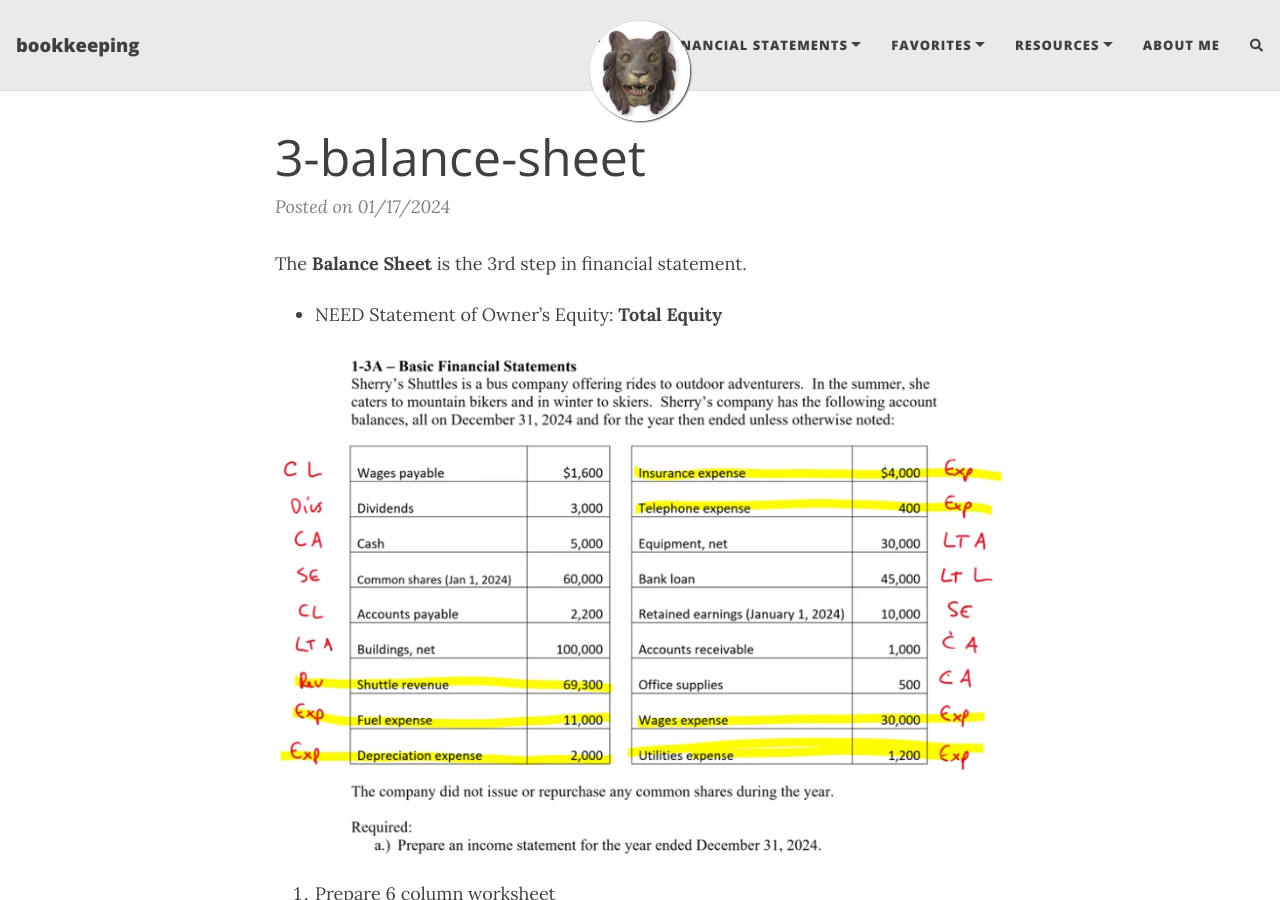
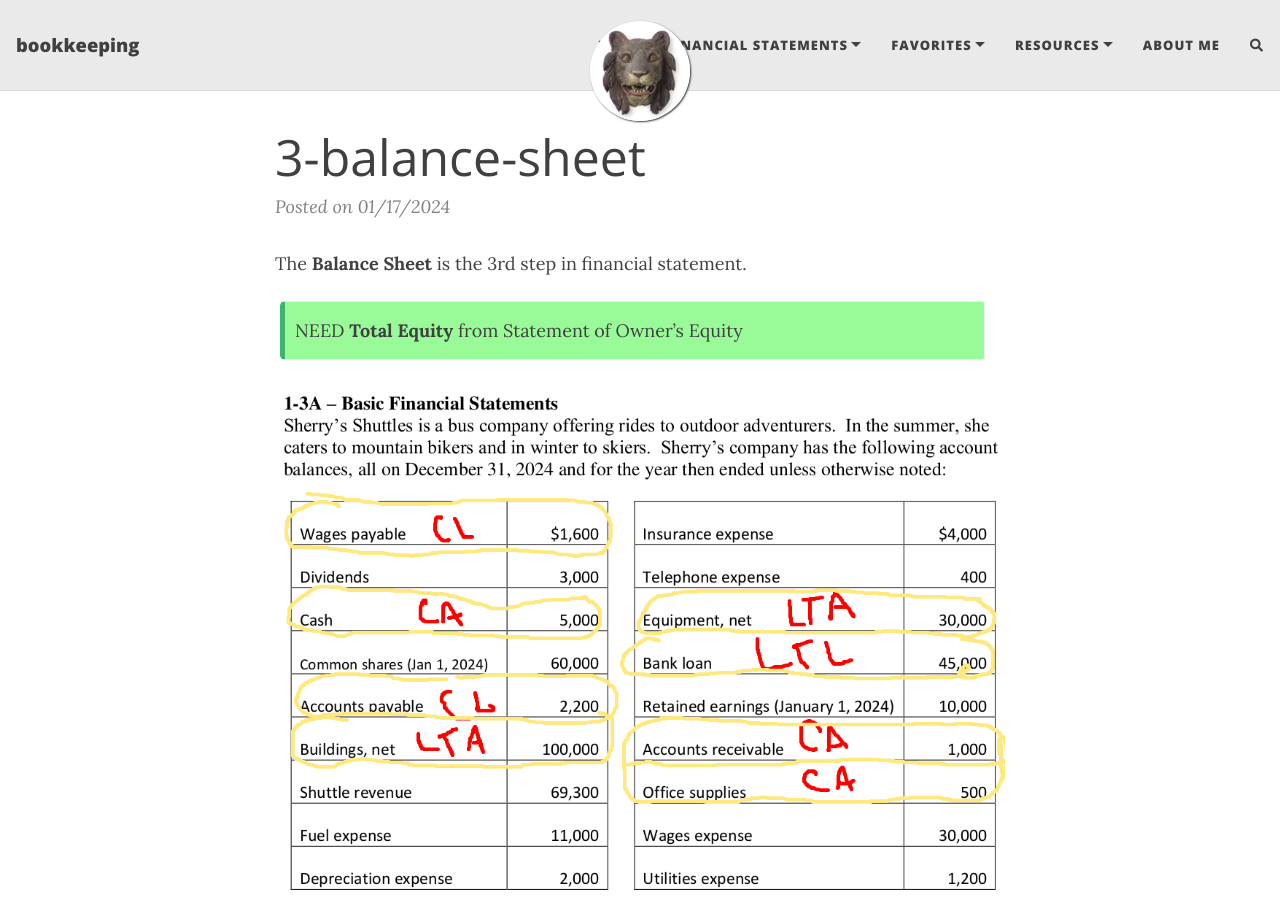
Before and after one commit to mcc-us/mcc-us.github.io.bkup, a Jekyll site: the page built from _posts/2024-01-17-balance-sheet.md, in a window 1280 px wide and 900 px high. Built offline with Jekyll 4.4.1, drawn with Linux system fonts in a browser that asks for light colours; nearby versions of some CDN libraries; comment, search, counter and statistics services are not loaded.

Commit message:
mod balance sheet

```diff
--- a/_posts/2024-01-17-balance-sheet.md
+++ b/_posts/2024-01-17-balance-sheet.md
@@ -6,9 +6,10 @@ tags: reporting
 
 The **Balance Sheet** is the 3rd step in financial statement.
 
-- NEED Statement of Owner's Equity: **Total Equity**
+{: .box-success}
+NEED **Total Equity** from Statement of Owner's Equity
 
-![Example Income Statement](/assets/tony-bell/prepare-income-statement.png)
+![Example Income Statement](/assets/tony-bell/balance.sheet.numbers.png)
 
 1. Prepare 6 column worksheet
 2. Gather Current Assets & Long-term Assets
```
Also changed, not shown: assets/tony-bell/balance.sheet.numbers.png (added).
